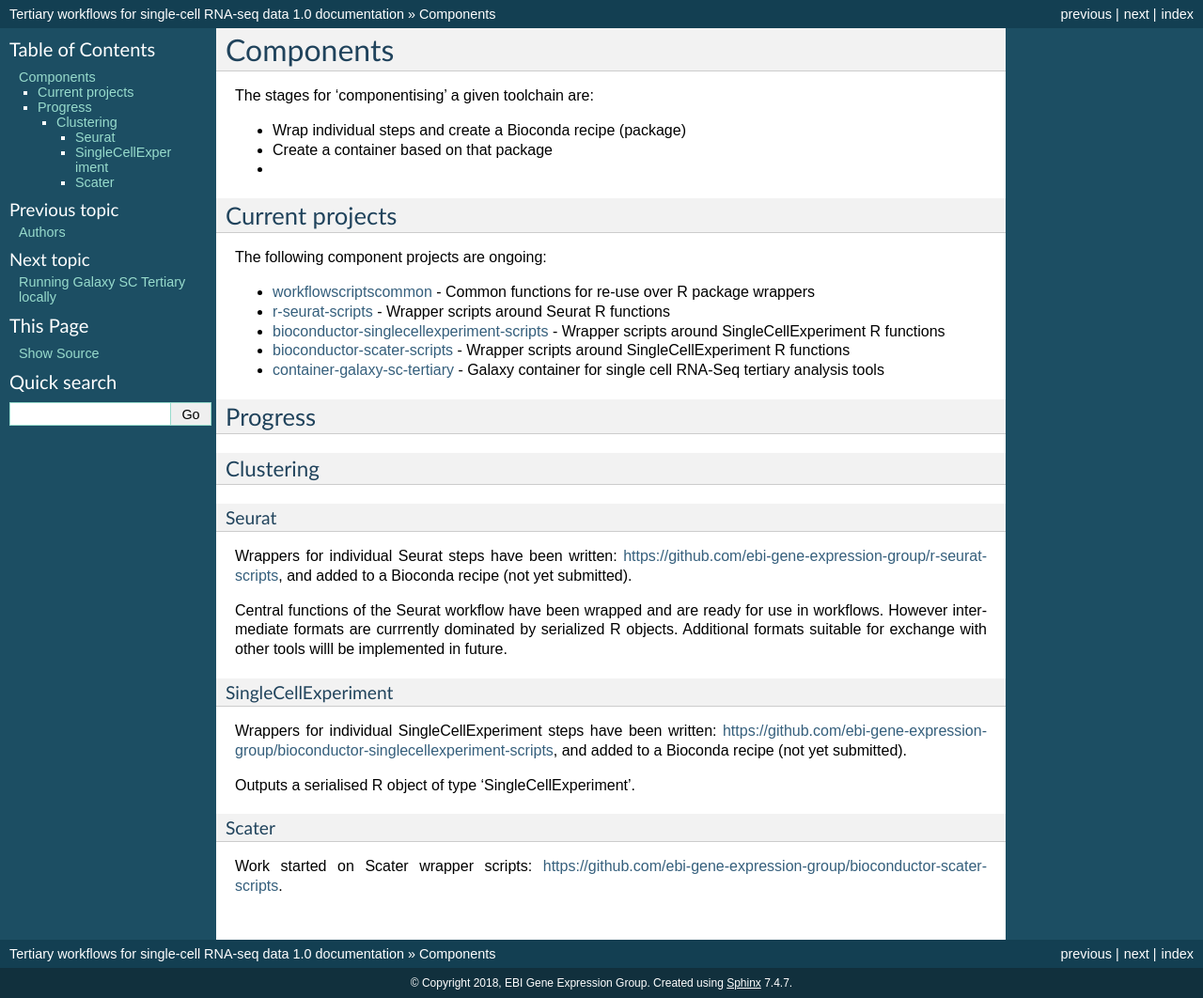
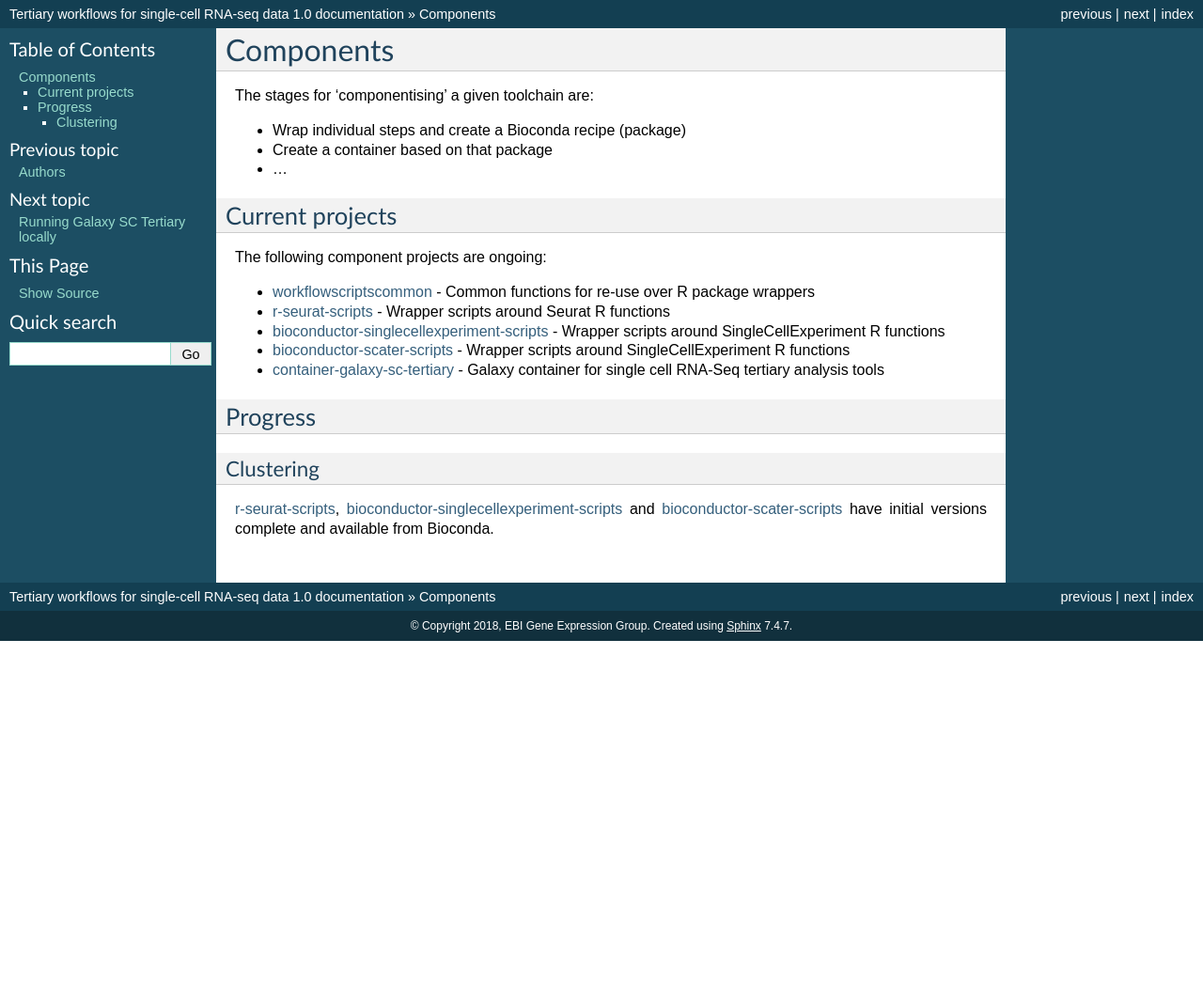
Before and after one commit to ebi-gene-expression-group/tertiary_workflows_docs, a Sphinx documentation site: the page built from docs/modules.rst, in a window 1280 px wide. Shown: the whole page at 94% size. Built offline with Sphinx 7.4.7, drawn with Linux system fonts in a browser that asks for light colours; after the commit the page ends 900 px from its top, so only the background shows below that.

Commit message:
Add new contribution elements and update progress

```diff
--- a/docs/index.rst
+++ b/docs/index.rst
@@ -34,7 +34,10 @@ This project aims to make the components of such workflows more re-usable by wra
    running_galaxy_sc_locally
 
 .. toctree::
+   :maxdepth: 2
    :caption: Contribution guidelines
 
+   adding_scripts_to_wrapper_packages
+   galaxy_community
    bioconda_wrapping_tools
    writing_documentation
--- a/docs/modules.rst
+++ b/docs/modules.rst
@@ -6,7 +6,7 @@ The stages for 'componentising' a given toolchain are:
 
 * Wrap individual steps and create a Bioconda recipe (package)
 * Create a container based on that package
-* ....
+* ...
 
 
 ****************
@@ -28,21 +28,4 @@ Progress
 Clustering
 ==========
 
-Seurat
-------
-
-Wrappers for individual Seurat steps have been written: https://github.com/ebi-gene-expression-group/r-seurat-scripts, and added to a Bioconda recipe (not yet submitted).
-
-Central functions of the Seurat workflow have been wrapped and are ready for use in workflows. However intermediate formats are currrently dominated by serialized R objects. Additional formats suitable for exchange with other tools willl be implemented in future.
-
-SingleCellExperiment
---------------------
-
-Wrappers for individual SingleCellExperiment steps have been written: https://github.com/ebi-gene-expression-group/bioconductor-singlecellexperiment-scripts, and added to a Bioconda recipe (not yet submitted).
-
-Outputs a serialised R object of type 'SingleCellExperiment'.
-
-Scater
-------
-
-Work started on Scater wrapper scripts: https://github.com/ebi-gene-expression-group/bioconductor-scater-scripts.
+`r-seurat-scripts <https://github.com/ebi-gene-expression-group/r-seurat-scripts>`_, `bioconductor-singlecellexperiment-scripts <https://github.com/ebi-gene-expression-group/bioconductor-singlecellexperiment-scripts>`_ and `bioconductor-scater-scripts <https://github.com/ebi-gene-expression-group/bioconductor-singlecellexperiment-scripts>`_ have initial versions complete and available from Bioconda.
```
